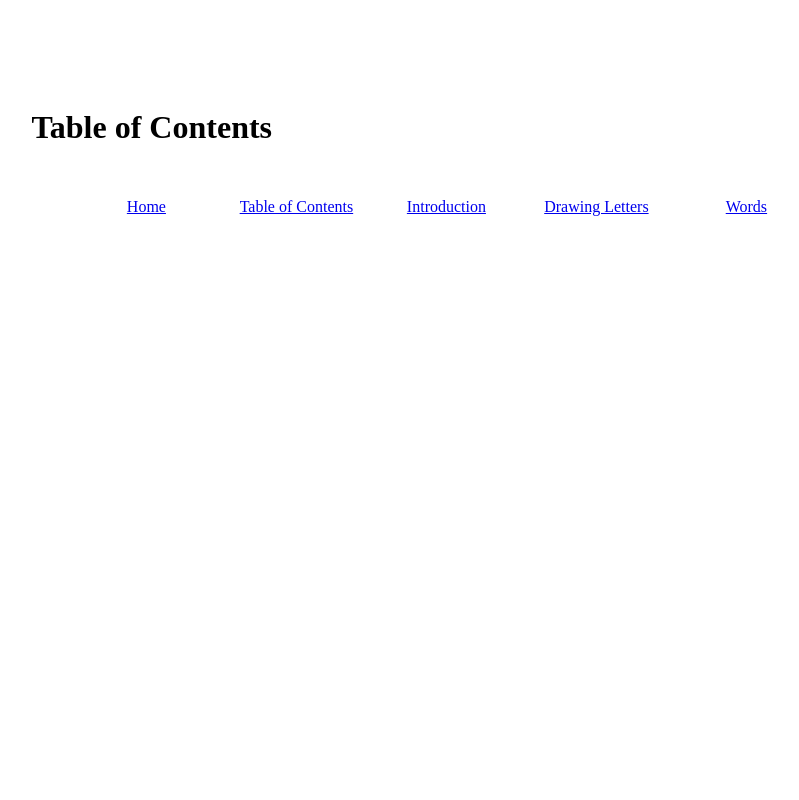
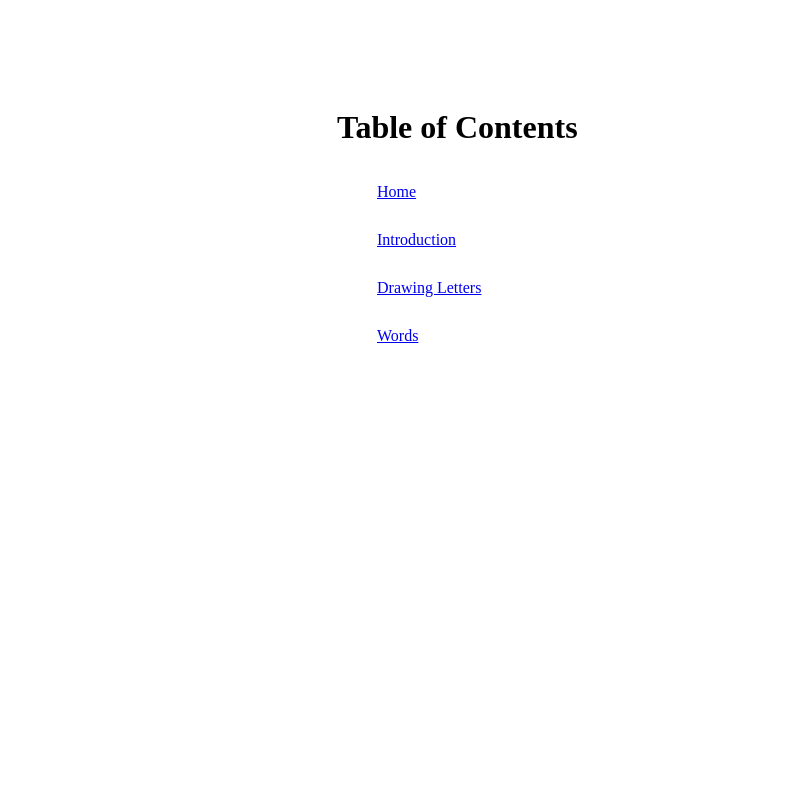
Before and after one commit to christinemcclure/html5site, a PHP site: page /com528project/toc.php in a window 1280 px wide. Shown: the whole page, without its empty margins (103-902 px from the left). Run offline with PHP 8.4, Linux system fonts and the light colour scheme; some libraries are stand-ins or nearby versions.

Commit message:
styling for toc page. hide assignment pages in top line

```diff
--- a/com528project/nav.html
+++ b/com528project/nav.html
@@ -1,9 +1,9 @@
   <nav>
     <ul>
       <li><a href="index.php">Home</a></li>
-      <li><a href="toc.php">Table of Contents</a></li>
-      <li><a href="introduction.php">Introduction</a></li>
-      <li><a href="draw-letters.php">Drawing Letters</a></li>
-      <li><a href="words.php">Words</a></li>
+      <li id="nav-toc"><a href="toc.php">Table of Contents</a></li>
+      <li class="hide"><a href="introduction.php">Introduction</a></li>
+      <li class="hide"><a href="draw-letters.php">Drawing Letters</a></li>
+      <li class="hide"><a href="words.php">Words</a></li>
     </ul>
   </nav>
--- a/com528project/sass/main.scss
+++ b/com528project/sass/main.scss
@@ -1,3 +1,6 @@
+
+.clear {clear:both;}
+
 $font-size: 16px;
 html {
   font-size: $font-size;
@@ -13,11 +16,8 @@ nav {
     text-align: center;
     margin: 30px 0;
   }
+  .hide {display:none;}
 }
-
-.clear {clear:both;}
-
-
 
 .container {
   width: 80%;
@@ -35,3 +35,22 @@ img {
   margin: 20px;
   border: 2px solid rgb(207,207,207);
 }
+
+#toc {
+  .container {
+    width: 400px;
+  }
+  nav {
+      .hide {display:inline-block;}
+    li {
+      width: 100%;
+      display: block;
+      text-align:left;
+      margin: 15px 0;
+    }
+
+    #nav-toc{display:none;}
+
+  }
+
+}
--- a/com528project/stylesheets/main.css
+++ b/com528project/stylesheets/main.css
@@ -1,19 +1,24 @@
 /* line 2, ../sass/main.scss */
+.clear {
+  clear: both;
+}
+
+/* line 5, ../sass/main.scss */
 html {
   font-size: 16px;
 }
 
-/* line 6, ../sass/main.scss */
+/* line 9, ../sass/main.scss */
 ul {
   list-style: none;
 }
 
-/* line 7, ../sass/main.scss */
+/* line 10, ../sass/main.scss */
 nav + .container {
   clear: both;
 }
 
-/* line 9, ../sass/main.scss */
+/* line 12, ../sass/main.scss */
 nav li {
   display: inline-block;
   width: 150px;
@@ -21,10 +26,9 @@ nav li {
   text-align: center;
   margin: 30px 0;
 }
-
-/* line 18, ../sass/main.scss */
-.clear {
-  clear: both;
+/* line 19, ../sass/main.scss */
+nav .hide {
+  display: none;
 }
 
 /* line 22, ../sass/main.scss */
@@ -45,3 +49,23 @@ img {
   margin: 20px;
   border: 2px solid #cfcfcf;
 }
+
+/* line 40, ../sass/main.scss */
+#toc .container {
+  width: 400px;
+}
+/* line 44, ../sass/main.scss */
+#toc nav .hide {
+  display: inline-block;
+}
+/* line 45, ../sass/main.scss */
+#toc nav li {
+  width: 100%;
+  display: block;
+  text-align: left;
+  margin: 15px 0;
+}
+/* line 52, ../sass/main.scss */
+#toc nav #nav-toc {
+  display: none;
+}
```
